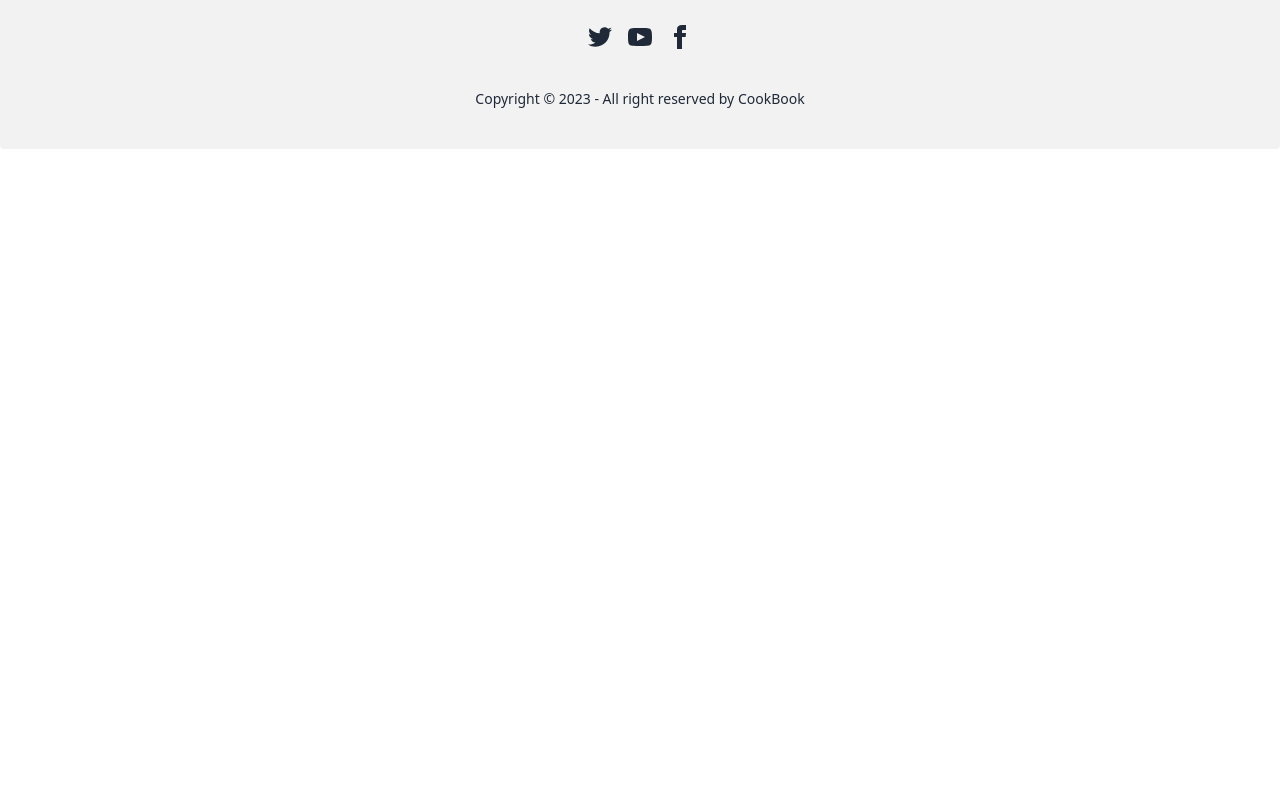
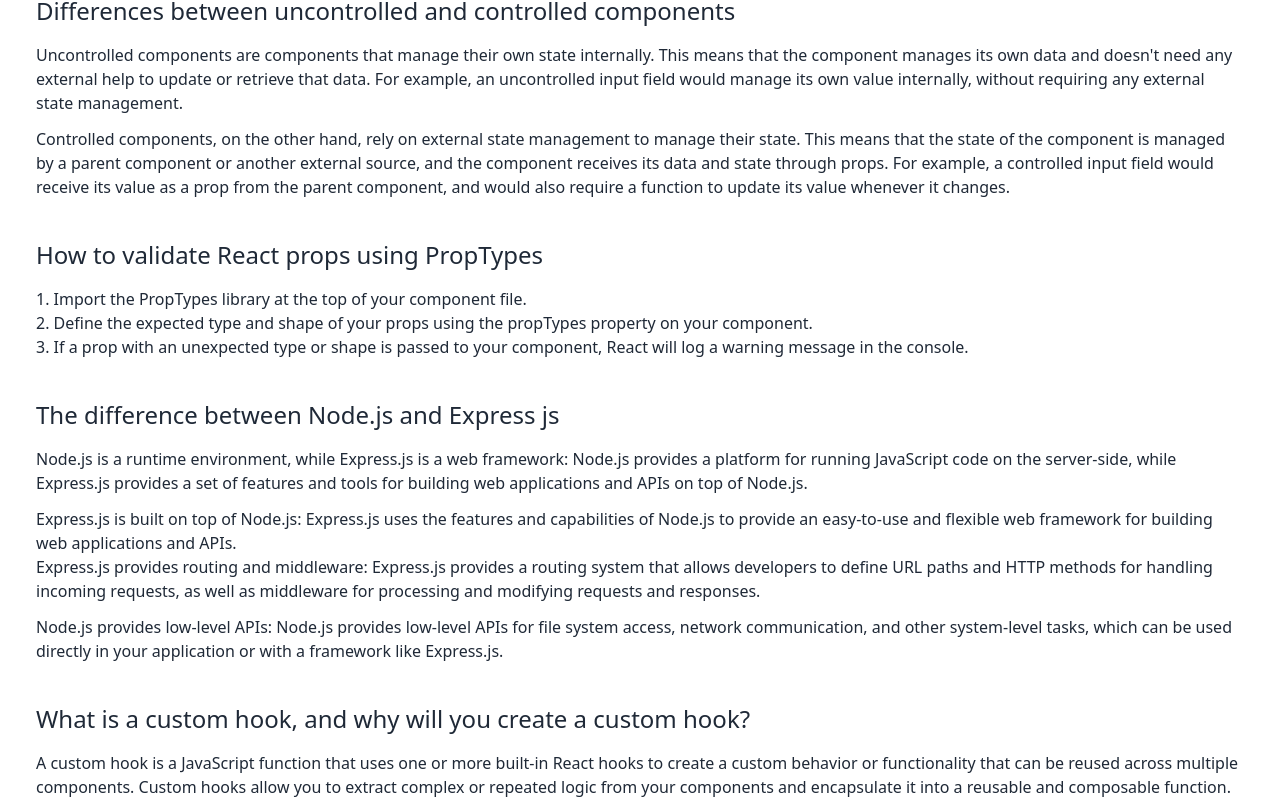
Before and after one commit to Aminul667/cook-book-client, a React (Vite) app: page /blog in a window 1280 px wide. Shown: the part 235-1040 px from the top of the page. Before the commit the page ends 800 px from the top, so only its background shows below. Built offline with nearby package versions, Linux system fonts and the light colour scheme; no server answers.

Commit message:
added blog page

```diff
--- a/src/components/Blog.jsx
+++ b/src/components/Blog.jsx
@@ -1,11 +1,97 @@
-import React from 'react';
+import React from "react";
 
 const Blog = () => {
-    return (
-        <div>
-            <h2>Blog will be here</h2>
-        </div>
-    );
+  return (
+    <div className="mx-9 mt-5">
+      <h2 className="text-3xl border-b-2 py-3 mb-8">Blog Post</h2>
+      <div className="mb-10">
+        <h2 className="text-2xl mb-4">
+          Differences between uncontrolled and controlled components
+        </h2>
+        <p className="mb-3">
+          Uncontrolled components are components that manage their own state
+          internally. This means that the component manages its own data and
+          doesn't need any external help to update or retrieve that data. For
+          example, an uncontrolled input field would manage its own value
+          internally, without requiring any external state management.
+        </p>
+        <p>
+          Controlled components, on the other hand, rely on external state
+          management to manage their state. This means that the state of the
+          component is managed by a parent component or another external source,
+          and the component receives its data and state through props. For
+          example, a controlled input field would receive its value as a prop
+          from the parent component, and would also require a function to update
+          its value whenever it changes.
+        </p>
+      </div>
+      <div className="mb-10">
+        <h2 className="text-2xl mb-4">
+          How to validate React props using PropTypes
+        </h2>
+        <ol className="list-decimal list-inside">
+          <li>
+            Import the PropTypes library at the top of your component file.
+          </li>
+          <li>
+            Define the expected type and shape of your props using the propTypes
+            property on your component.
+          </li>
+          <li>
+            If a prop with an unexpected type or shape is passed to your
+            component, React will log a warning message in the console.
+          </li>
+        </ol>
+      </div>
+      <div className="mb-10">
+        <h2 className="text-2xl mb-4">
+          The difference between Node.js and Express js
+        </h2>
+        <p className="mb-3">
+          Node.js is a runtime environment, while Express.js is a web framework:
+          Node.js provides a platform for running JavaScript code on the
+          server-side, while Express.js provides a set of features and tools for
+          building web applications and APIs on top of Node.js.
+        </p>
+        <p>
+          Express.js is built on top of Node.js: Express.js uses the features
+          and capabilities of Node.js to provide an easy-to-use and flexible web
+          framework for building web applications and APIs.
+        </p>
+        <p className="mb-3">
+          Express.js provides routing and middleware: Express.js provides a
+          routing system that allows developers to define URL paths and HTTP
+          methods for handling incoming requests, as well as middleware for
+          processing and modifying requests and responses.
+        </p>
+        <p>
+          Node.js provides low-level APIs: Node.js provides low-level APIs for
+          file system access, network communication, and other system-level
+          tasks, which can be used directly in your application or with a
+          framework like Express.js.
+        </p>
+      </div>
+      <div className="mb-10">
+        <h2 className="text-2xl mb-4">
+          What is a custom hook, and why will you create a custom hook?
+        </h2>
+        <p className="mb-3">
+          A custom hook is a JavaScript function that uses one or more built-in
+          React hooks to create a custom behavior or functionality that can be
+          reused across multiple components. Custom hooks allow you to extract
+          complex or repeated logic from your components and encapsulate it into
+          a reusable and composable function.
+        </p>
+        <p>
+          Custom hooks can be used for a variety of purposes, such as managing
+          state, fetching data, handling side effects, and encapsulating complex
+          behavior. Overall, custom hooks are a powerful tool in your React
+          toolkit that can help you write more reusable, maintainable, and
+          testable code.
+        </p>
+      </div>
+    </div>
+  );
 };
 
 export default Blog;
```
